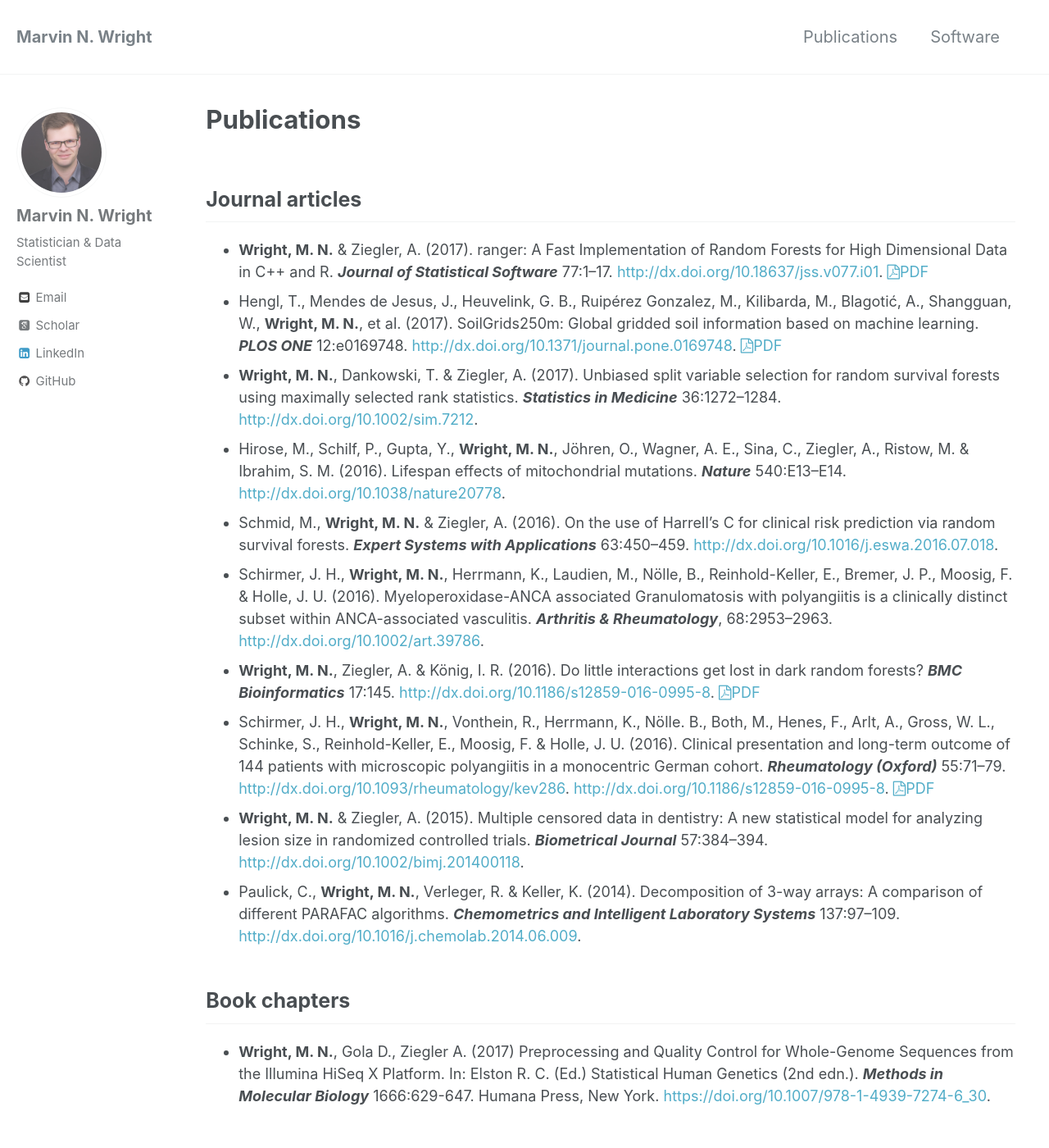
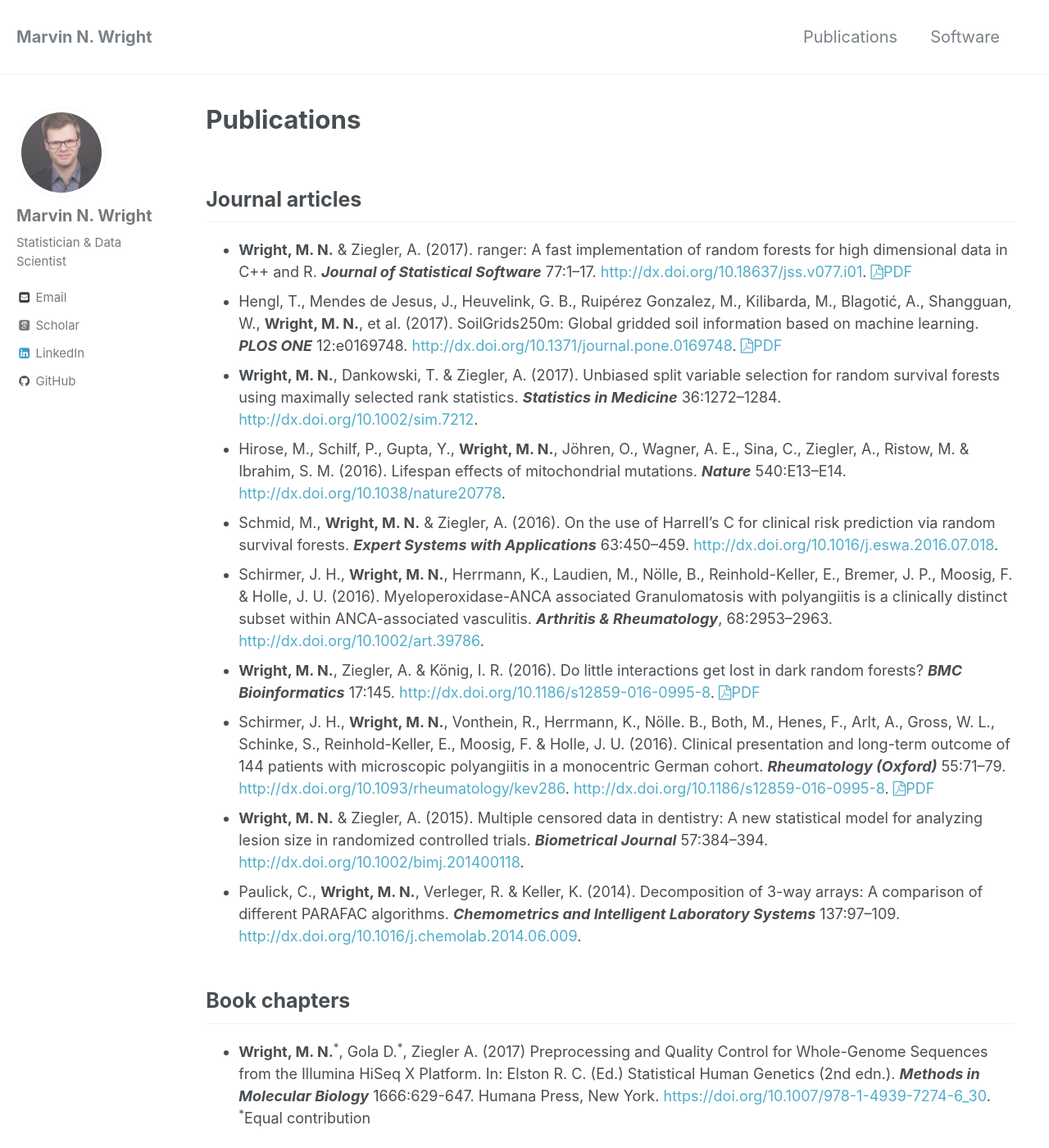
Before and after one commit to mnwright/mnwright.github.io, a Jekyll site: the page built from _pages/publications.md, in a window 1280 px wide and 1400 px high. Shown: the whole window at 82% size. Built offline with Jekyll 4.4.1, drawn with Linux system fonts in a browser that asks for light colours; some web fonts are replaced; some of the changed text lies outside the part shown.

Commit message:
add equal contribution

```diff
--- a/_pages/publications.md
+++ b/_pages/publications.md
@@ -4,7 +4,7 @@ permalink: /publications/
 ---
 
 ## Journal articles
-* {:.pub} **Wright, M. N.** & Ziegler, A. (2017). ranger: A Fast Implementation of Random Forests for High Dimensional Data in C++ and R. ***Journal of Statistical Software*** 77:1–17. <http://dx.doi.org/10.18637/jss.v077.i01>. <a href="https://www.jstatsoft.org/index.php/jss/article/view/v077i01/v77i01.pdf"><i class="fa fa-file-pdf-o"></i>PDF</a>
+* {:.pub} **Wright, M. N.** & Ziegler, A. (2017). ranger: A fast implementation of random forests for high dimensional data in C++ and R. ***Journal of Statistical Software*** 77:1–17. <http://dx.doi.org/10.18637/jss.v077.i01>. <a href="https://www.jstatsoft.org/index.php/jss/article/view/v077i01/v77i01.pdf"><i class="fa fa-file-pdf-o"></i>PDF</a>
 * {:.pub} Hengl, T., Mendes de Jesus, J., Heuvelink, G. B., Ruipérez Gonzalez, M., Kilibarda, M., Blagotić, A., Shangguan, W., **Wright, M. N.**, et al. (2017). SoilGrids250m: Global gridded soil information based on machine learning. ***PLOS ONE*** 12:e0169748. <http://dx.doi.org/10.1371/journal.pone.0169748>. <a href="http://journals.plos.org/plosone/article/file?id=10.1371/journal.pone.0169748&type=printable"><i class="fa fa-file-pdf-o"></i>PDF</a>
 * {:.pub} **Wright, M. N.**, Dankowski, T. & Ziegler, A. (2017). Unbiased split variable selection for random survival forests using maximally selected rank statistics. ***Statistics in Medicine*** 36:1272–1284. <http://dx.doi.org/10.1002/sim.7212>.
 * {:.pub} Hirose, M., Schilf, P., Gupta, Y., **Wright, M. N.**, Jöhren, O., Wagner, A. E., Sina, C., Ziegler, A., Ristow, M. & Ibrahim, S. M. (2016). Lifespan effects of mitochondrial mutations. ***Nature*** 540:E13–E14. <http://dx.doi.org/10.1038/nature20778>.
@@ -16,9 +16,11 @@ permalink: /publications/
 * {:.pub} Paulick, C., **Wright, M. N.**, Verleger, R. & Keller, K. (2014). Decomposition of 3-way arrays: A comparison of different PARAFAC algorithms. ***Chemometrics and Intelligent Laboratory Systems*** 137:97–109. <http://dx.doi.org/10.1016/j.chemolab.2014.06.009>.
 
 ## Book chapters
-* {:.pub} **Wright, M. N.**, Gola D., Ziegler A. (2017) Preprocessing and Quality Control for Whole-Genome Sequences from the Illumina HiSeq X Platform. In: Elston R. C. (Ed.) Statistical Human Genetics (2nd edn.). ***Methods in Molecular Biology*** 1666:629-647. Humana Press, New York. <https://doi.org/10.1007/978-1-4939-7274-6_30>.
+* {:.pub} **Wright, M. N.**<sup>\*</sup>, Gola D.<sup>\*</sup>, Ziegler A. (2017) Preprocessing and Quality Control for Whole-Genome Sequences from the Illumina HiSeq X Platform. In: Elston R. C. (Ed.) Statistical Human Genetics (2nd edn.). ***Methods in Molecular Biology*** 1666:629-647. Humana Press, New York. <https://doi.org/10.1007/978-1-4939-7274-6_30>.
+<sup>\*</sup>Equal contribution
 
 ## Talks and Posters
+* {:.pub} **Wright, M. N.** & Nembrini, S. (2017). The revival of the Gini importance? ***Joint Conference on Biometrics \& Biopharmaceutical Statistics***. Vienna, Austria.
 * {:.pub} **Wright, M. N.** & Gola, D. (2017). Tutorial: An intuitive approach to machine learning: boosting, nearest neighbors, random forests and support vector machines. ***European Mathematical Genetics Meeting 2017***. Tartu, Estonia.
 * {:.pub} **Wright, M. N.** (2017). Random forests: Fast implementations for high throughput omics data and survival endpoints (Invited talk). ***Department of Medical Informatics, Biometry and Epidemiology, Ludwig-Maximilians-Universität München***. München, Germany.
 * {:.pub} Ziegler, A. & **Wright, M. N.** (2016). Tutorial: An intuitive approach to machine learning: boosting, nearest neighbors, random forests and support vector machines. ***GMDS, DGEpi & IEA-EEF Annual Meeting***. München, Germany.
```
